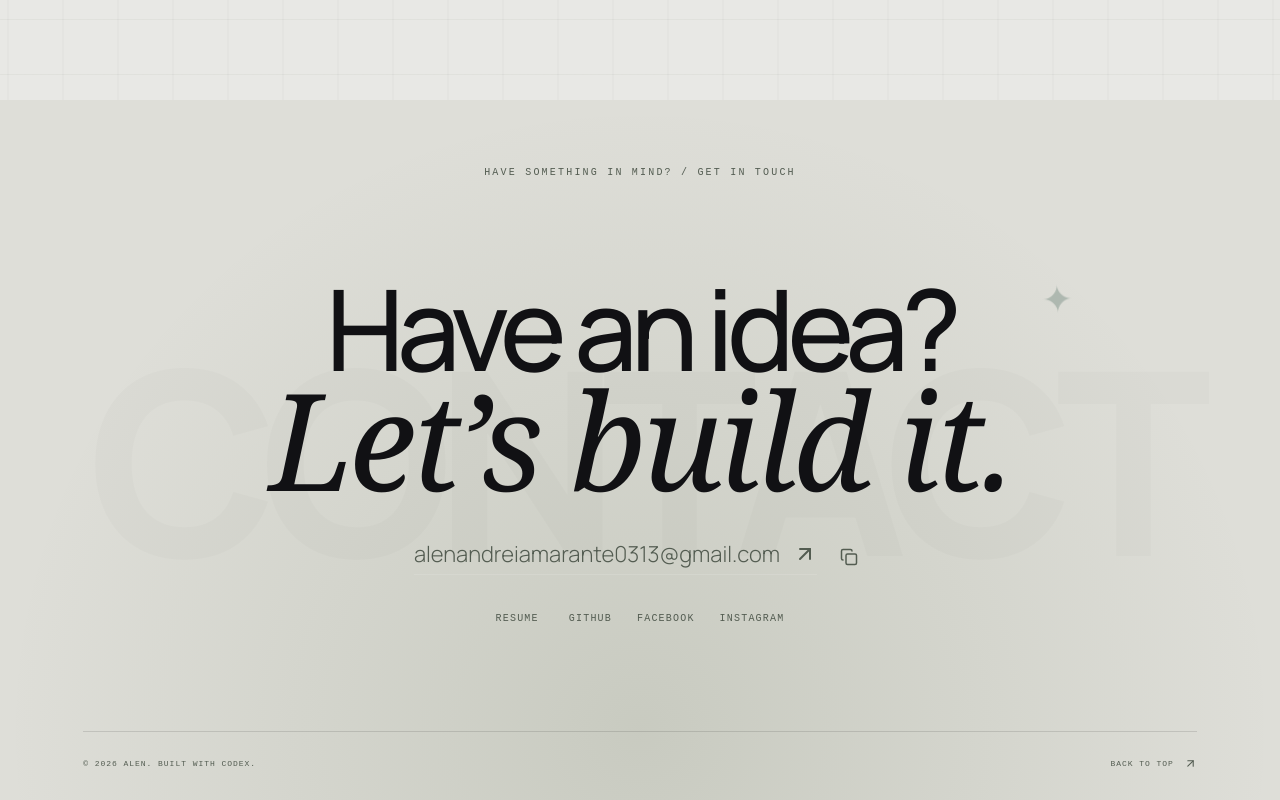
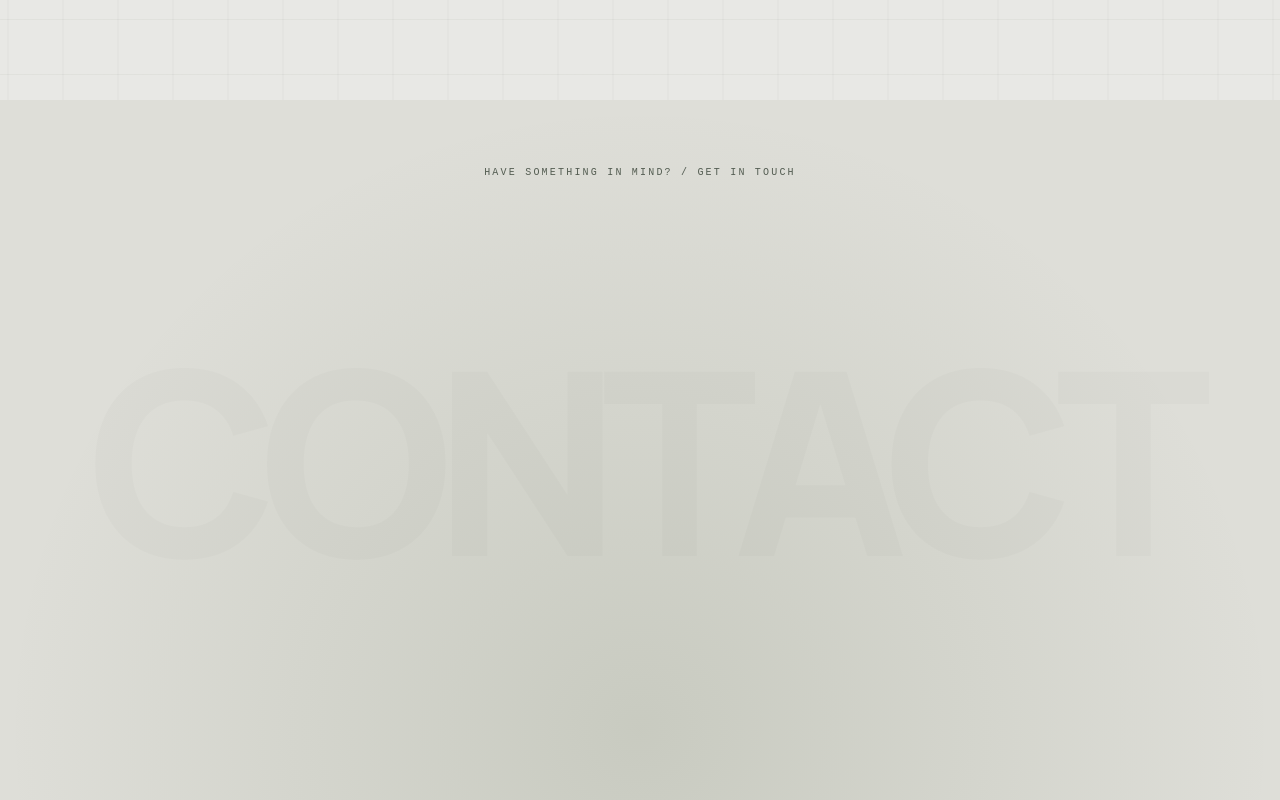
Before and after one commit to Alenlen1/PortfolioWeb, a Next.js app: page /projects in a window 1280 px wide. Shown: the part 2401-3201 px from the top of the page. Built offline with nearby package versions, Linux system fonts and the light colour scheme; a web font is replaced by a local one.

Commit message:
Add scroll reveal animations to contact section

```diff
--- a/src/app/scroll-assembly.css
+++ b/src/app/scroll-assembly.css
@@ -1,5 +1,8 @@
 .assembly-title {
   perspective: 600px;
+}
+.contact .contact-star {
+  opacity: calc(1 - var(--assembly, 0));
 }
 .assembly-word {
   display: inline-block;
@@ -162,6 +165,7 @@
   .assembly-project .project-number,
   .assembly-project .assembly-block .highlights li,
   .assembly-project .assembly-block .project-stack > span,
+  .contact .contact-star,
   .assembly-block-content {
     transform: none;
     opacity: 1;
--- a/src/components/portfolio.tsx
+++ b/src/components/portfolio.tsx
@@ -689,6 +689,8 @@ export function Contributions() {
 }
 
 export function Contact() {
+  const heading = useRef<HTMLHeadingElement>(null);
+  useAssembly(heading);
   const [copied, setCopied] = useState(false);
   const timer = useRef<ReturnType<typeof setTimeout> | null>(null);
   useEffect(
@@ -713,14 +715,21 @@ export function Contact() {
       </span>
       <span className="eyebrow">Have something in mind? / Get in touch</span>
       <div className="contact-center">
-        <h2>
-          Have an idea?
+        <h2
+          ref={heading}
+          className="assembly-title"
+          aria-label="Have an idea? Let’s build it."
+        >
+          <ScrollAssemblyLetters text="Have an idea?" />
           <br />
-          <em>Let’s build it.</em>
+          <em>
+            <ScrollAssemblyLetters text="Let’s build it." />
+          </em>
           <span className="contact-star" aria-hidden="true">
             ✦
           </span>
         </h2>
+        <ScrollAssemblyBlock>
           <div className="contact-email">
             <a href={emailComposeUrl} target="_blank" rel="noopener noreferrer">
               {profile.email}
@@ -736,11 +745,15 @@ export function Contact() {
               {copied ? "Copied!" : ""}
             </span>
           </div>
+        </ScrollAssemblyBlock>
+        <ScrollAssemblyBlock>
           <div className="contact-socials">
             <Link href="/resume">Resume</Link>
             <SocialLinks />
           </div>
+        </ScrollAssemblyBlock>
       </div>
+      <ScrollAssemblyBlock>
         <div className="footer-bottom">
           <p>
             © {new Date().getFullYear()} {profile.name}. Built with codex.
@@ -749,6 +762,7 @@ export function Contact() {
             Back to top <ArrowUpRight size={13} />
           </a>
         </div>
+      </ScrollAssemblyBlock>
     </footer>
   );
 }
--- a/src/components/scroll-assembly.tsx
+++ b/src/components/scroll-assembly.tsx
@@ -29,13 +29,26 @@ export function useAssembly(target: RefObject<HTMLElement | null>) {
         return;
       }
       const { top, bottom } = element.getBoundingClientRect();
-      const progress = Math.max(
+      const viewportProgress = Math.max(
         0,
         Math.min(
           1,
           (window.innerHeight * 0.95 - top) / (window.innerHeight * 0.5),
         ),
       );
+      // Footer content must fully reveal even when the page ends before it
+      // can reach the usual midpoint of the viewport.
+      const remainingScroll = Math.max(
+        0,
+        document.documentElement.scrollHeight -
+          window.innerHeight -
+          window.scrollY,
+      );
+      const bottomProgress = Math.max(
+        0,
+        1 - remainingScroll / (window.innerHeight * 0.35),
+      );
+      const progress = Math.max(viewportProgress, bottomProgress);
       const eased = progress * progress * (3 - 2 * progress);
       const desired = 1 - eased;
       const delta = lastTime ? Math.min(48, Math.max(1, now - lastTime)) : 16;
```
Lines whose indentation alone changed are shown as unchanged.
